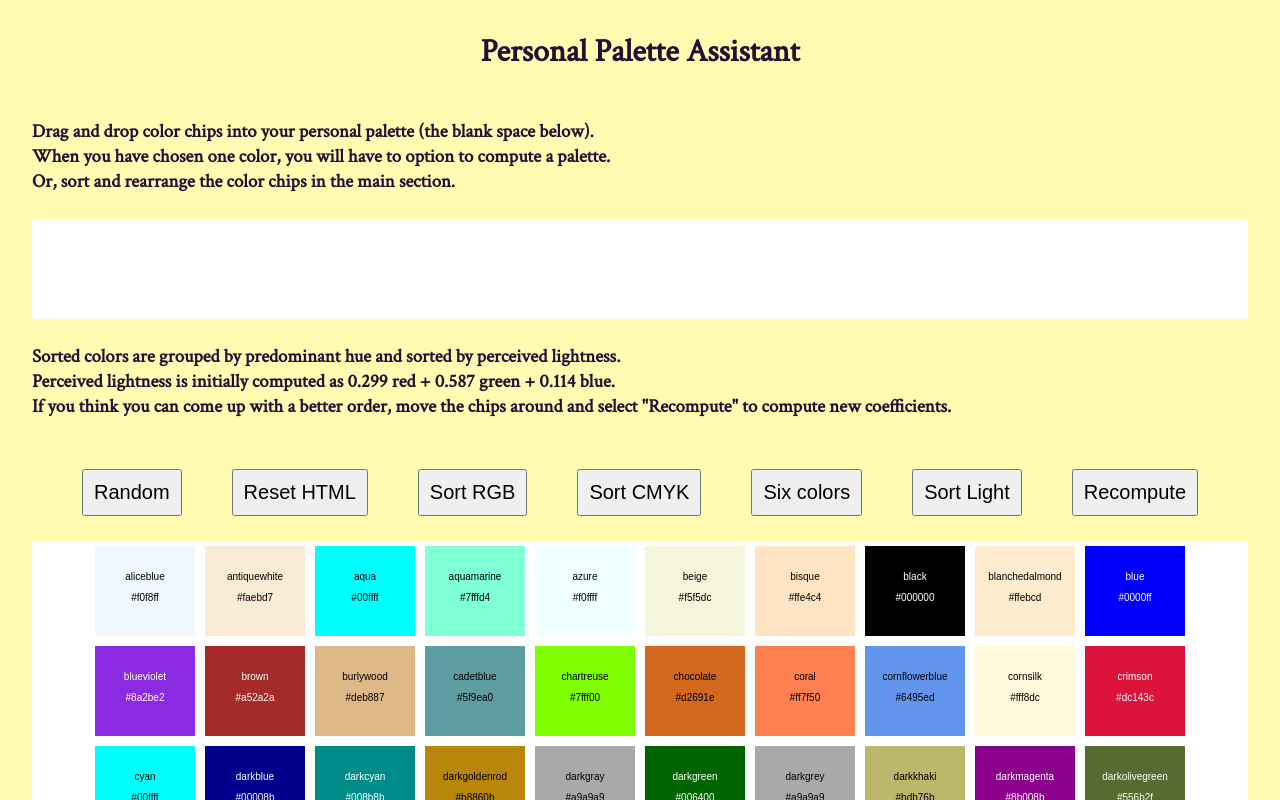
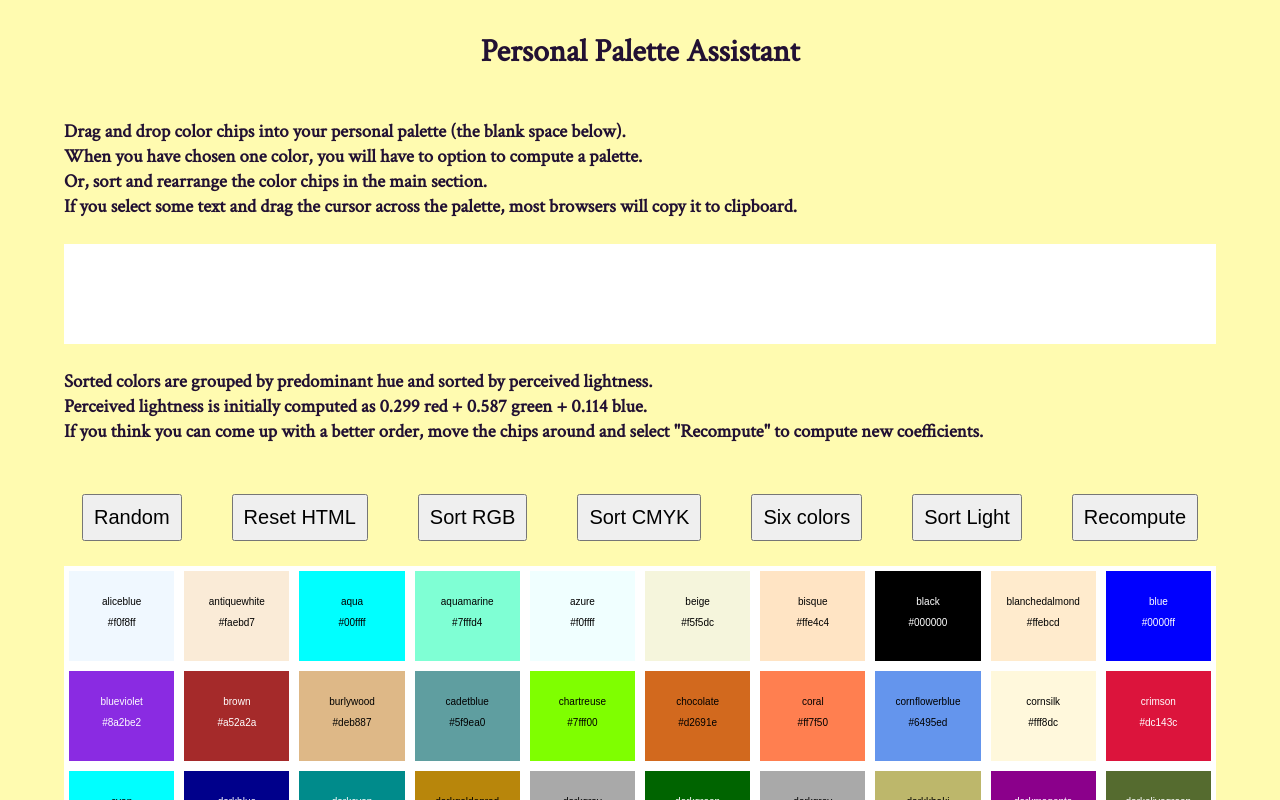
Before and after one commit to cmcrawford2/palette-assistant, a React (Create React App) app: page / in a window 1280 px wide. Shown: the top 800 px of the page. Built offline with nearby package versions, Linux system fonts and the light colour scheme.

Commit message:
Made color chips proportional to row

```diff
--- a/src/App.js
+++ b/src/App.js
@@ -516,6 +516,7 @@ class App extends React.Component {
           <h3>Drag and drop color chips into your personal palette (the blank space below).</h3>
           <h3>When you have chosen one color, you will have to option to compute a palette.</h3>
           <h3>Or, sort and rearrange the color chips in the main section.</h3>
+          <h3>If you select some text and drag the cursor across the palette, most browsers will copy it to clipboard.</h3>
         </div>
       </header>
       <div>
--- a/src/color-chip.js
+++ b/src/color-chip.js
@@ -32,6 +32,8 @@ export default class ColorChip extends React.Component {
     if (0.299 * r + 0.587 * g + 0.114 * b < 100) textColor = 'white';
 
     return (
+      <div className="ColorChipContainer">
+
         <Draggable
           draggableId={this.props.color.id}
           index={this.props.index}
@@ -52,6 +54,7 @@ export default class ColorChip extends React.Component {
             </div>
           )}
         </Draggable>
+      </div>
     )
   }
 }
--- a/src/style.css
+++ b/src/style.css
@@ -28,7 +28,7 @@ It's the background of the twirling atom of the logo for create-react-app.
 }
 
 .App-description {
-  width: 95%;
+  width: 90%;
   display: flex;
   flex-direction: column;
   justify-content: left;
@@ -51,7 +51,7 @@ It's the background of the twirling atom of the logo for create-react-app.
 
 .ButtonRow {
   display: flex;
-  flex-direction: row;
+  flex-flow: row wrap;
   align-items: center;
   justify-content: center;
 }
@@ -72,7 +72,7 @@ It's the background of the twirling atom of the logo for create-react-app.
 }
 
 .SortDescription {
-  width: 95%;
+  width: 90%;
   display: flex;
   flex-direction: column;
   justify-content: left;
@@ -90,15 +90,19 @@ It's the background of the twirling atom of the logo for create-react-app.
   background-color: white;
   flex-direction: row;
   margin: 0 auto;
-  width: 95%;
+  width: 90%;
   min-height: 100px;
+}
+
+.ColorChipContainer {
+  width: 10%;
 }
 
 .ColorChip {
   height: 75px;
+  margin: 5px;
+  /* width: calc(10%-10px); */
   /*width: 100px;*/
-  margin: 5px;
-  width: 100px;
   /*flex-grow: 1;*/
   font-size: 10px;
 }
```
Lines whose indentation alone changed are shown as unchanged.
